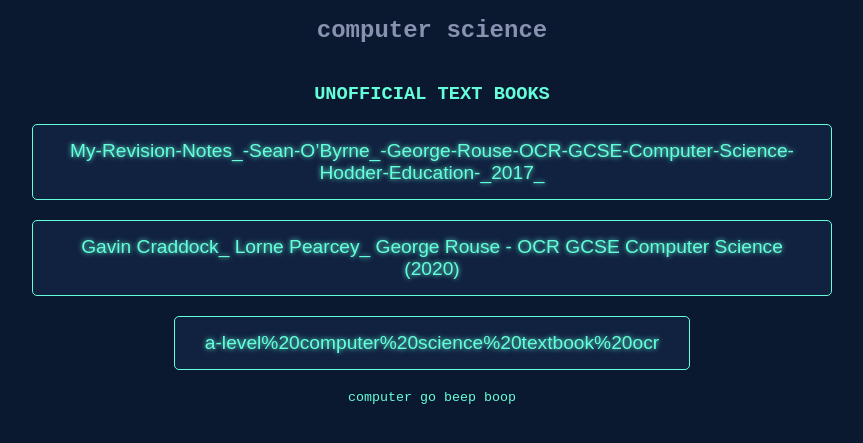
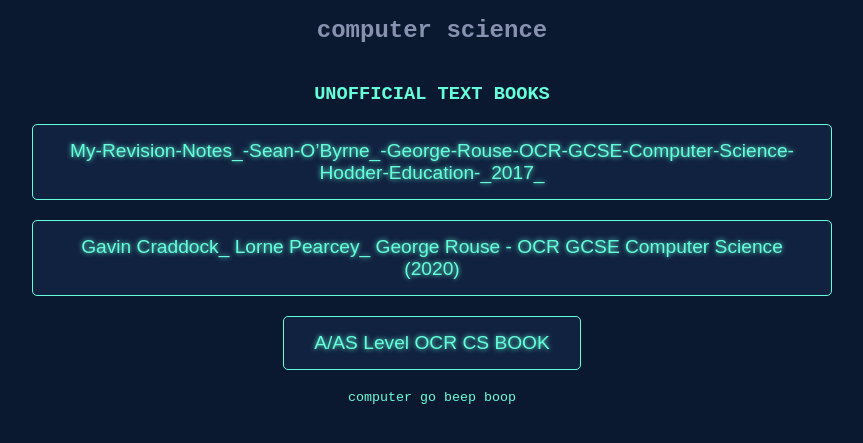
Before and after one commit to Whatever-Green/free-scan, a plain HTML site: page computer-science.html in a window 1280 px wide. Shown: the part 141-584 px from the top of the page, without its empty margins (208-1071 px from the left). Drawn offline with Linux system fonts and the light colour scheme.

Commit message:
Update computer-science.html

```diff
--- a/computer-science.html
+++ b/computer-science.html
@@ -51,7 +51,7 @@
         <h3>UNOFFICIAL TEXT BOOKS</h3>
         <button class="button" onclick="window.location.href='PDFs/My-Revision-Notes_-Sean-O’Byrne_-George-Rouse-OCR-GCSE-Computer-Science-Hodder-Education-_2017_.pdf'">My-Revision-Notes_-Sean-O’Byrne_-George-Rouse-OCR-GCSE-Computer-Science-Hodder-Education-_2017_</button>
         <button class="button" onclick="window.location.href='PDFs/Gavin Craddock_ Lorne Pearcey_ George Rouse - OCR GCSE Computer Science (2020).pdf'">Gavin Craddock_ Lorne Pearcey_ George Rouse - OCR GCSE Computer Science (2020)</button>
-        <button class="button" onclick="window.location.href='PDFs/a-level%20computer%20science%20textbook%20ocr%20copy.pdf'">a-level%20computer%20science%20textbook%20ocr</button>
+        <button class="button" onclick="window.location.href='PDFs/a-level%20computer%20science%20textbook%20ocr%20copy.pdf'">A/AS Level OCR CS BOOK </button>
         <small>computer go beep boop</small>
     </div>
 </body>
```
